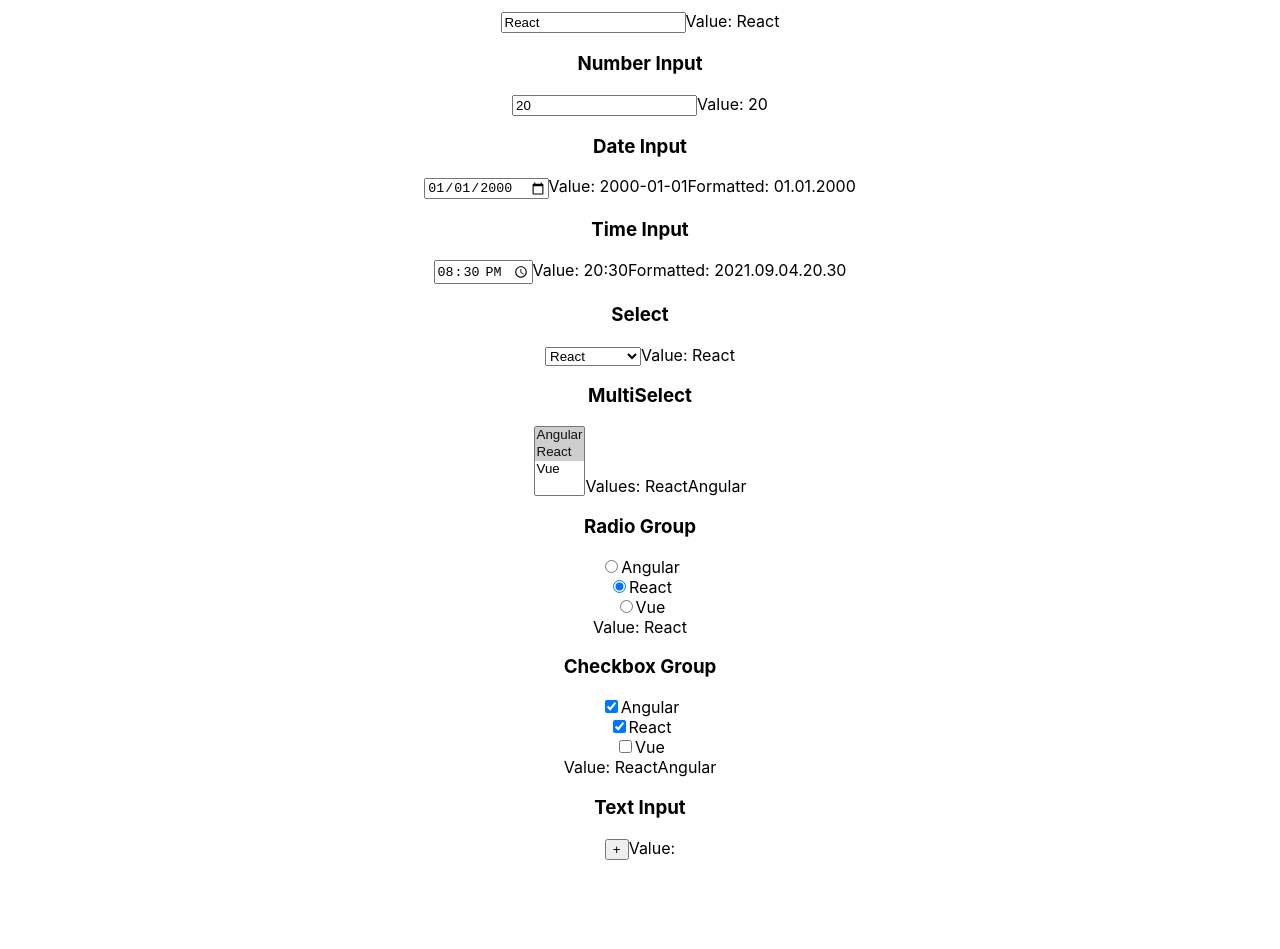
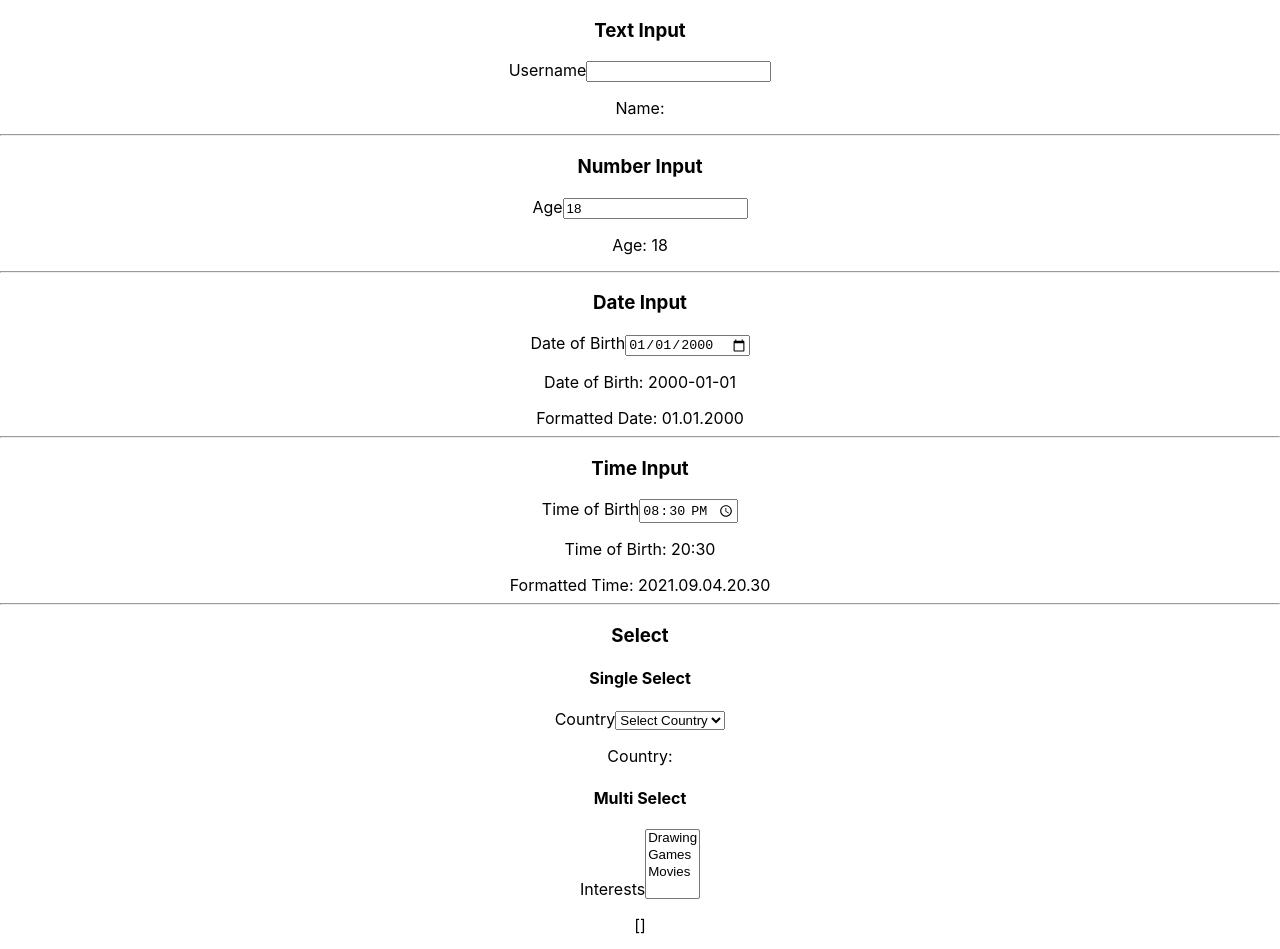
Before and after one commit to Pranay-Tej/intro-to-react, a React (Vite) app: page / in a window 1280 px wide. Shown: the part 721-1670 px from the top of the page. Before the commit the page ends 1581 px from the top, so only its background shows below. Built offline with nearby package versions, Linux system fonts and the light colour scheme.

Commit message:
update form components

```diff
--- a/src/App.jsx
+++ b/src/App.jsx
@@ -1,20 +1,41 @@
-import React from "react";
+import { format, parse } from "date-fns";
+import React, { useMemo, useState } from "react";
 import "./App.css";
 import Counter from "./components/Counter";
-import TextInput from "./components/forms/TextInput";
-import NumberInput from "./components/forms/NumberInput";
-import DateInput from "./components/forms/DateInput";
-import TimeInput from "./components/forms/TimeInput";
-import Select from "./components/forms/Select";
-import MultiSelect from "./components/forms/MultiSelect";
-import RadioGroup from "./components/forms/RadioGroup";
 import CheckboxGroup from "./components/forms/CheckboxGroup";
 import DynamicFormArray from "./components/forms/DynamicFormArray";
+import RadioGroup from "./components/forms/RadioGroup";
+import Select from "./components/forms/Select";
+import TextInput from "./components/forms/TextInput";
 
 function App() {
   const printCounterValue = (step, value) => {
     console.log({ step, value });
   };
+
+  const [username, setUsername] = useState("");
+  const [age, setAge] = useState(18);
+  const [dateOfBirth, setDateOfBirth] = useState(
+    format(new Date(2000, 0, 1), "yyyy-MM-dd")
+  );
+
+  const formattedDate = useMemo(
+    () => format(parse(dateOfBirth, "yyyy-MM-dd", new Date()), "dd.MM.yyyy"),
+    [dateOfBirth]
+  );
+  const [timeOfBirth, setTimeOfBirth] = useState(
+    format(new Date().setHours(20, 30), "HH:mm")
+  );
+
+  const formattedTime = useMemo(
+    () => format(parse(timeOfBirth, "HH:mm", new Date()), "yyyy.MM.dd.HH.mm"),
+    [timeOfBirth]
+  );
+  const [country, setCountry] = useState();
+  const [plan, setPlan] = useState();
+  const [interestList, setInterestList] = useState([]);
+  const [addonList, setAddonList] = useState([]);
+  const [itemList, setItemList] = useState([]);
 
   return (
     <div className="App">
@@ -24,45 +45,146 @@
       <hr />
 
       <h2>Forms</h2>
-      <TextInput initialValue="React" />
-      <NumberInput initialValue={20} />
-      <DateInput initialValue={new Date(2000, 0, 1)} />
-      <TimeInput initialValue={new Date().setHours(20, 30)} />
+
+      <h2>Controlled Forms without Library</h2>
+
+      <h3>Text Input</h3>
+      <TextInput
+        name="Username"
+        type="text"
+        value={username}
+        control={setUsername}
+      />
+
+      <p>Name: {username}</p>
+
+      <hr />
+
+      <h3>Number Input</h3>
+      <TextInput name="Age" type="number" value={age} control={setAge} />
+
+      <p>Age: {age}</p>
+
+      <hr />
+
+      <h3>Date Input</h3>
+      <TextInput
+        name="Date of Birth"
+        type="date"
+        value={dateOfBirth}
+        control={setDateOfBirth}
+      />
+
+      <p>Date of Birth: {dateOfBirth}</p>
+      <span>Formatted Date: {formattedDate}</span>
+
+      <hr />
+
+      <h3>Time Input</h3>
+      <TextInput
+        name="Time of Birth"
+        type="time"
+        value={timeOfBirth}
+        control={setTimeOfBirth}
+      />
+
+      <p>Time of Birth: {timeOfBirth}</p>
+      <span>Formatted Time: {formattedTime}</span>
+
+      <hr />
+
+      <h3>Select</h3>
+
+      <h4>Single Select</h4>
       <Select
+        name="Country"
+        value={country}
+        control={setCountry}
         options={[
-          { value: "Angular", label: "Angular" },
-          { value: "React", label: "React" },
-          { value: "Vue", label: "Vue" },
+          { label: "India", value: "India" },
+          { label: "US", value: "US" },
+          { label: "Australia", value: "Australia" },
         ]}
-        initialValue={"React"}
       />
-      <MultiSelect
+      <p>Country: {country}</p>
+
+      <h4>Multi Select</h4>
+      <Select
+        name="Interests"
+        value={interestList}
+        control={setInterestList}
+        multiple={true}
         options={[
-          { value: "Angular", label: "Angular" },
-          { value: "React", label: "React" },
-          { value: "Vue", label: "Vue" },
+          { label: "Drawing", value: "Drawing" },
+          { label: "Games", value: "Games" },
+          { label: "Movies", value: "Movies" },
         ]}
-        initialValue={["React", "Angular"]}
       />
+      <p>
+        [
+        {interestList.map((interest, index) => (
+          <span key={interest}>
+            {interest}
+            {index < interestList.length - 1 ? ", " : ""}
+          </span>
+        ))}
+        ]
+      </p>
+
+      <hr />
+
+      <h3>Radio Group</h3>
+      <p>Choose a plan</p>
+
       <RadioGroup
-        name="car"
+        name="Plan"
         options={[
-          { value: "Angular", label: "Angular" },
-          { value: "React", label: "React" },
-          { value: "Vue", label: "Vue" },
+          { label: "Silver", value: "Silver" },
+          { label: "Gold", value: "Gold" },
+          { label: "Diamond", value: "Diamond" },
         ]}
-        initialValue={"React"}
+        control={setPlan}
+        value={plan}
       />
+      <p>Plan: {plan}</p>
+
+      <hr />
+
+      <h3>Checkbox Group</h3>
+      <p>Choose Addons</p>
+
       <CheckboxGroup
-        name="car"
+        name="Addons"
         options={[
-          { value: "Angular", label: "Angular" },
-          { value: "React", label: "React" },
-          { value: "Vue", label: "Vue" },
+          { label: "Laptop", value: "Laptop" },
+          { label: "Mobile", value: "Mobile" },
+          { label: "PC", value: "PC" },
         ]}
-        initialValue={["React", "Angular"]}
+        control={setAddonList}
+        value={addonList}
       />
-      <DynamicFormArray />
+      <p>
+        [
+        {addonList.map((addon, index) => (
+          <span key={addon}>
+            {addon}
+            {index < addonList.length - 1 ? ", " : ""}
+          </span>
+        ))}
+        ]
+      </p>
+
+      <DynamicFormArray value={itemList} control={setItemList} />
+      <p>
+        [
+        {itemList.map((item, index) => (
+          <span key={item}>
+            {item}
+            {index < itemList.length - 1 ? ", " : ""}
+          </span>
+        ))}
+        ]
+      </p>
     </div>
   );
 }
--- a/src/components/forms/CheckboxGroup.jsx
+++ b/src/components/forms/CheckboxGroup.jsx
@@ -1,39 +1,37 @@
-import React, { useState } from "react";
+import React from "react";
 
-function CheckboxGroup({ name = "", options = [], initialValue = [] }) {
-  const [value, setValue] = useState(initialValue);
+const CheckboxGroup = (props) => {
+  const { name, value, control, options } = props;
 
   return (
     <div>
-      <h3>Checkbox Group</h3>
-      {options.map((option) => (
-        <div key={option.value}>
-          <label htmlFor={option.value}>
+      {options &&
+        options.map((option) => (
+          <div key={option.value}>
             <input
               type="checkbox"
               name={name}
+              id={`${name}-${option.value}`}
               value={option.value}
               checked={value.includes(option.value)}
-              onChange={(e) => {
-                if (e.target.checked) {
-                  setValue((previousValue) => [
+              onChange={(event) => {
+                if (event.target.checked) {
+                  control((previousValue) => [
                     ...previousValue,
-                    e.target.value,
+                    event.target.value,
                   ]);
                 } else {
-                  setValue((previousValue) =>
-                    previousValue.filter((v) => v !== e.target.value)
+                  control((previousValue) =>
+                    previousValue.filter((val) => val !== event.target.value)
                   );
                 }
               }}
             />
-            {option.label}
-          </label>
-        </div>
-      ))}
-      <span>Value: {value}</span>
+            <label htmlFor={`${name}-${option.value}`}>{option.label}</label>
+          </div>
+        ))}
     </div>
   );
-}
+};
 
 export default CheckboxGroup;
--- a/src/components/forms/DateInput.jsx
+++ /dev/null
@@ -1,26 +0,0 @@
-import React, { useMemo, useState } from "react";
-import { parse, format } from "date-fns";
-
-function DateInput({ initialValue = new Date() }) {
-  const [value, setValue] = useState(format(initialValue, "yyyy-MM-dd"));
-
-  const formattedDate = useMemo(
-    () => format(parse(value, "yyyy-MM-dd", new Date()), "dd.MM.yyyy"),
-    [value]
-  );
-
-  return (
-    <div>
-      <h3>Date Input</h3>
-      <input
-        type="date"
-        value={value}
-        onChange={(e) => setValue(e.target.value)}
-      />
-      <span>Value: {value}</span>
-      <span>Formatted: {formattedDate}</span>
-    </div>
-  );
-}
-
-export default DateInput;
--- a/src/components/forms/DynamicFormArray.jsx
+++ b/src/components/forms/DynamicFormArray.jsx
@@ -1,11 +1,11 @@
 import React, { useState } from "react";
 
-function DynamicFormArray({ initialValue = [] }) {
-  const [value, setValue] = useState(initialValue);
+function DynamicFormArray(props) {
+  const { value, control } = props;
 
   return (
     <div>
-      <h3>Text Input</h3>
+      <h3>Dynamic Form Array</h3>
       {value.map((v, i) => (
         <div key={i}>
           <input
@@ -25,7 +25,6 @@
       >
         +
       </button>
-      <span>Value: {value}</span>
     </div>
   );
 }
--- a/src/components/forms/MultiSelect.jsx
+++ /dev/null
@@ -1,33 +0,0 @@
-import React, { useState } from "react";
-
-function MultiSelect({ options = [], initialValue = [] }) {
-  const [value, setValue] = useState(initialValue);
-
-  return (
-    <div>
-      <h3>MultiSelect</h3>
-      <select
-        name="multiSelectDropDown"
-        id="multiSelectDropDown"
-        value={value}
-        onChange={(e) => {
-          const selectedOptions = [...e.target.selectedOptions].map(
-            (option) => option.value
-          );
-          setValue(selectedOptions);
-        }}
-        multiple={true}
-      >
-        {/* <option value="">Select Values</option> */}
-        {options.map((option) => (
-          <option value={option.value} key={option.value}>
-            {option.label}
-          </option>
-        ))}
-      </select>
-      <span>Values: {value}</span>
-    </div>
-  );
-}
-
-export default MultiSelect;
--- a/src/components/forms/NumberInput.jsx
+++ /dev/null
@@ -1,19 +0,0 @@
-import React, { useState } from "react";
-
-function NumberInput({ initialValue = 0 }) {
-  const [value, setValue] = useState(initialValue);
-
-  return (
-    <div>
-      <h3>Number Input</h3>
-      <input
-        type="number"
-        value={value}
-        onChange={(e) => setValue(parseInt(e.target.value) || 0)}
-      />
-      <span>Value: {value}</span>
-    </div>
-  );
-}
-
-export default NumberInput;
--- a/src/components/forms/RadioGroup.jsx
+++ b/src/components/forms/RadioGroup.jsx
@@ -1,28 +1,26 @@
-import React, { useState } from "react";
+import React from "react";
 
-function RadioGroup({ name = "", options = [], initialValue = "" }) {
-  const [value, setValue] = useState(initialValue);
+const RadioGroup = (props) => {
+  const { name, value, control, options } = props;
 
   return (
     <div>
-      <h3>Radio Group</h3>
-      {options.map((option) => (
-        <div key={option.value}>
-          <label htmlFor={option.value}>
+      {options &&
+        options.map((option) => (
+          <div key={option.value}>
             <input
               type="radio"
               name={name}
+              id={`${name}-${option.value}`}
               value={option.value}
               checked={option.value === value}
-              onChange={(e) => setValue(e.target.value)}
+              onChange={(event) => control(event.target.value)}
             />
-            {option.label}
-          </label>
-        </div>
-      ))}
-      <span>Value: {value}</span>
+            <label htmlFor={`${name}-${option.value}`}>{option.label}</label>
+          </div>
+        ))}
     </div>
   );
-}
+};
 
 export default RadioGroup;
--- a/src/components/forms/Select.jsx
+++ b/src/components/forms/Select.jsx
@@ -1,27 +1,37 @@
-import React, { useState } from "react";
+import React from "react";
 
-function Select({ options = [], initialValue = "" }) {
-  const [value, setValue] = useState(initialValue);
+const Select = (props) => {
+  const { name, value, control, options, multiple = false } = props;
 
   return (
     <div>
-      <h3>Select</h3>
+      <label htmlFor={name}>{name}</label>
       <select
-        name="selectDropDown"
-        id="selectDropDown"
+        name={name}
         value={value}
-        onChange={(e) => setValue(e.target.value)}
+        multiple={multiple}
+        onChange={(event) => {
+          let selectedValue;
+          if (multiple) {
+            selectedValue = [...event.target.selectedOptions].map(
+              (option) => option.value
+            );
+          } else {
+            selectedValue = event.target.value;
+          }
+          control(selectedValue);
+        }}
       >
-        <option value="">Select Value</option>
+        {!multiple && <option value="">Select {name}</option>}
+
         {options.map((option) => (
           <option value={option.value} key={option.value}>
             {option.label}
           </option>
         ))}
       </select>
-      <span>Value: {value}</span>
     </div>
   );
-}
+};
 
 export default Select;
--- a/src/components/forms/TextInput.jsx
+++ b/src/components/forms/TextInput.jsx
@@ -1,19 +1,18 @@
-import React, { useState } from "react";
+import React from "react";
 
-function TextInput({ initialValue = "" }) {
-  const [value, setValue] = useState(initialValue);
-
+const TextInput = (props) => {
+  const { name, value, type, control } = props;
   return (
     <div>
-      <h3>Text Input</h3>
+      <label htmlFor={name}>{name}</label>
       <input
-        type="text"
+        type={type}
+        name={name}
         value={value}
-        onChange={(e) => setValue(e.target.value)}
+        onChange={(event) => control(event.target.value)}
       />
-      <span>Value: {value}</span>
     </div>
   );
-}
+};
 
 export default TextInput;
--- a/src/components/forms/TimeInput.jsx
+++ /dev/null
@@ -1,26 +0,0 @@
-import React, { useMemo, useState } from "react";
-import { parse, format } from "date-fns";
-
-function TimeInput({ initialValue = new Date() }) {
-  const [value, setValue] = useState(format(initialValue, "HH:mm"));
-
-  const formattedTime = useMemo(
-    () => format(parse(value, "HH:mm", new Date()), "yyyy.MM.dd.HH.mm"),
-    [value]
-  );
-
-  return (
-    <div>
-      <h3>Time Input</h3>
-      <input
-        type="time"
-        value={value}
-        onChange={(e) => setValue(e.target.value)}
-      />
-      <span>Value: {value}</span>
-      <span>Formatted: {formattedTime}</span>
-    </div>
-  );
-}
-
-export default TimeInput;
```
